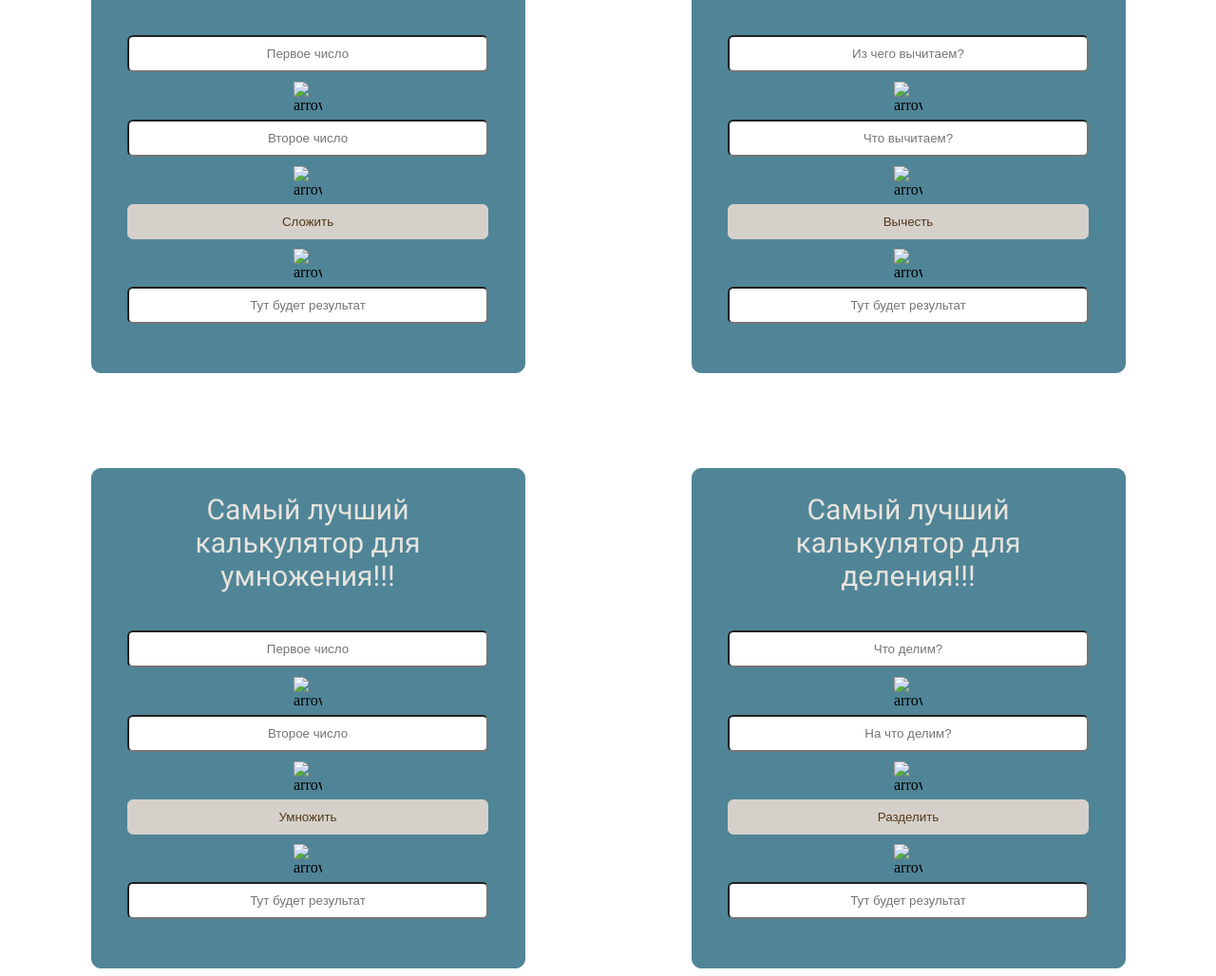
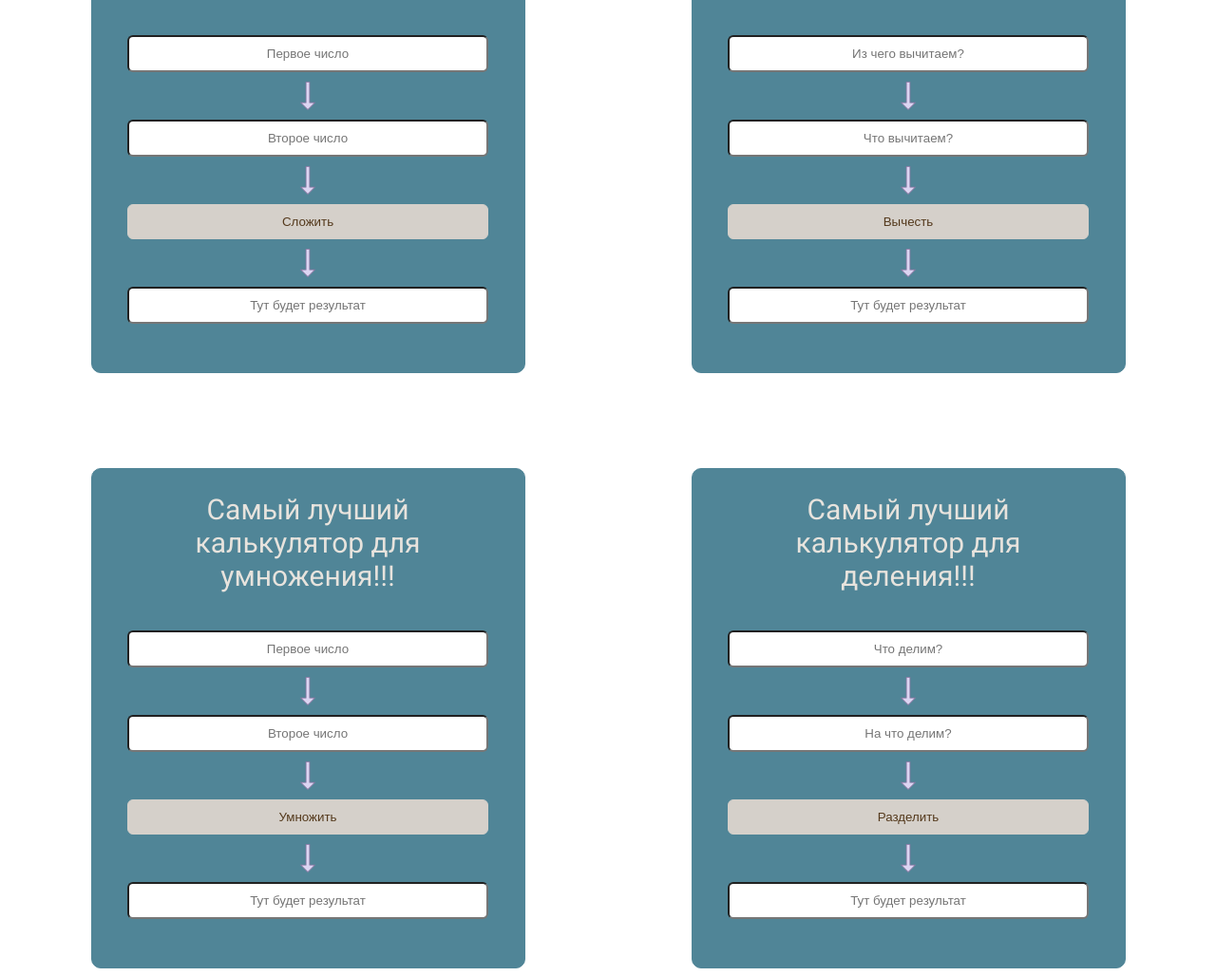
Before and after one commit to BlindeEloise/BlindeEloise.github.io, a plain HTML site: page index.html in a window 1280 px wide. Shown: the part 242-1270 px from the top of the page at 95% size. Drawn offline with Linux system fonts and the light colour scheme; files that its build step writes are made by us from their sources.

Commit message:
Update index.html

```diff
--- a/index.html
+++ b/index.html
@@ -5,7 +5,7 @@
     <meta charset="UTF-8">
     <meta http-equiv="X-UA-Compatible" content="IE=edge">
     <meta name="viewport" content="width=device-width, initial-scale=1.0">
-    <link rel="stylesheet" href="assets/styles/styles.css">
+    <link rel="stylesheet" href="styles.css">
     <link href="https://fonts.googleapis.com/css2?family=Roboto&display=swap" rel="stylesheet">
     <title>Калькулятор</title>
 </head>
@@ -16,11 +16,11 @@
             <h1>Самый лучший калькулятор для сложения!!!</h1>
             <div class="forms-section">
                 <input class="input" type="text" name="numberOne" id="numberOneSum" placeholder="Первое число">
-                <img class="arrow-down" src="assets/img/icons8-down-arrow-30.png" alt="arrow down">
+                <img class="arrow-down" src="icons8-down-arrow-30.png" alt="arrow down">
                 <input class="input" type="text" name="numberTwo" id="numberTwoSum" placeholder="Второе число">
-                <img class="arrow-down" src="assets/img/icons8-down-arrow-30.png" alt="arrow down">
+                <img class="arrow-down" src="icons8-down-arrow-30.png" alt="arrow down">
                 <button class="calc-button" type="button" onClick="sum()">Сложить</button>
-                <img class="arrow-down" src="assets/img/icons8-down-arrow-30.png" alt="arrow down">
+                <img class="arrow-down" src="icons8-down-arrow-30.png" alt="arrow down">
                 <input class="input" type="text" name="result" id="resultSum" placeholder="Тут будет результат">
             </div>
         </section>
@@ -28,11 +28,11 @@
             <h1>Самый лучший калькулятор для вычитания!!!</h1>
             <div class="forms-section">
                 <input class="input" type="text" name="numberOne" id="numberOneMinus" placeholder="Из чего вычитаем?">
-                <img class="arrow-down" src="assets/img/icons8-down-arrow-30.png" alt="arrow down">
+                <img class="arrow-down" src="icons8-down-arrow-30.png" alt="arrow down">
                 <input class="input" type="text" name="numberTwo" id="numberTwoMinus" placeholder="Что вычитаем?">
-                <img class="arrow-down" src="assets/img/icons8-down-arrow-30.png" alt="arrow down">
+                <img class="arrow-down" src="icons8-down-arrow-30.png" alt="arrow down">
                 <button class="calc-button" onClick="takeAway()">Вычесть</button>
-                <img class="arrow-down" src="assets/img/icons8-down-arrow-30.png" alt="arrow down">
+                <img class="arrow-down" src="icons8-down-arrow-30.png" alt="arrow down">
                 <input class="input" type="text" name="result" id="resultMinus" placeholder="Тут будет результат">
             </div>
         </section>
@@ -40,11 +40,11 @@
             <h1>Самый лучший калькулятор для умножения!!!</h1>
             <div class="forms-section">
                 <input class="input" type="text" name="numberOne" id="numberOneMultiply" placeholder="Первое число">
-                <img class="arrow-down" src="assets/img/icons8-down-arrow-30.png" alt="arrow down">
+                <img class="arrow-down" src="icons8-down-arrow-30.png" alt="arrow down">
                 <input class="input" type="text" name="numberTwo" id="numberTwoMultiply" placeholder="Второе число">
-                <img class="arrow-down" src="assets/img/icons8-down-arrow-30.png" alt="arrow down">
+                <img class="arrow-down" src="icons8-down-arrow-30.png" alt="arrow down">
                 <button class="calc-button" onClick="multiply()">Умножить</button>
-                <img class="arrow-down" src="assets/img/icons8-down-arrow-30.png" alt="arrow down">
+                <img class="arrow-down" src="icons8-down-arrow-30.png" alt="arrow down">
                 <input class="input" type="text" name="result" id="resultMultiply" placeholder="Тут будет результат">
             </div>
         </section>
@@ -52,16 +52,16 @@
             <h1>Самый лучший калькулятор для деления!!!</h1>
             <div class="forms-section">
                 <input class="input" type="text" name="numberOne" id="numberOneDivide" placeholder="Что делим?">
-                <img class="arrow-down" src="assets/img/icons8-down-arrow-30.png" alt="arrow down">
+                <img class="arrow-down" src="icons8-down-arrow-30.png" alt="arrow down">
                 <input class="input" type="text" name="numberTwo" id="numberTwoDivide" placeholder="На что делим?">
-                <img class="arrow-down" src="assets/img/icons8-down-arrow-30.png" alt="arrow down">
+                <img class="arrow-down" src="icons8-down-arrow-30.png" alt="arrow down">
                 <button class="calc-button" onClick="divide()">Разделить</button>
-                <img class="arrow-down" src="assets/img/icons8-down-arrow-30.png" alt="arrow down">
+                <img class="arrow-down" src="icons8-down-arrow-30.png" alt="arrow down">
                 <input class="input" type="text" name="result" id="resultDivide" placeholder="Тут будет результат">
             </div>
         </section>
     </section>
-    <script src="assets/scripts/script.js"></script>
+    <script src="script.js"></script>
 </body>
 
 </html>
```
